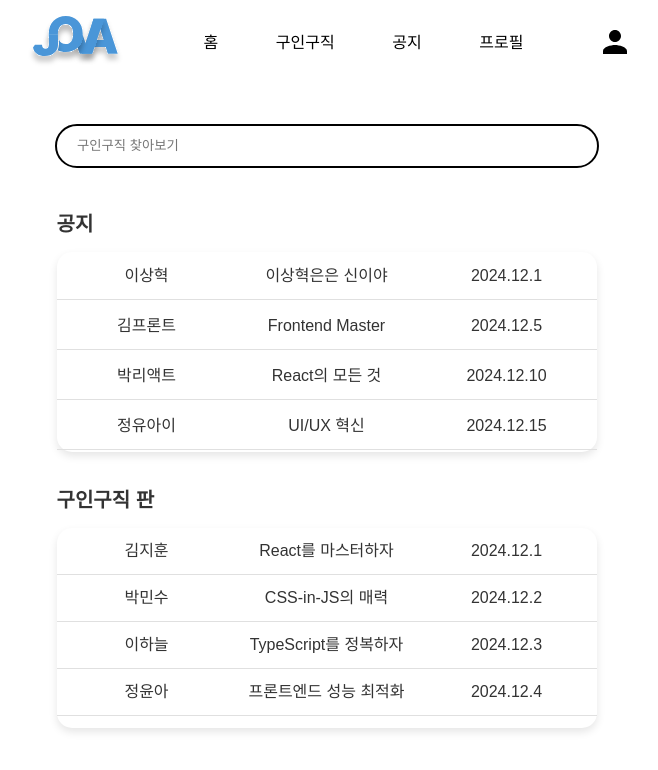
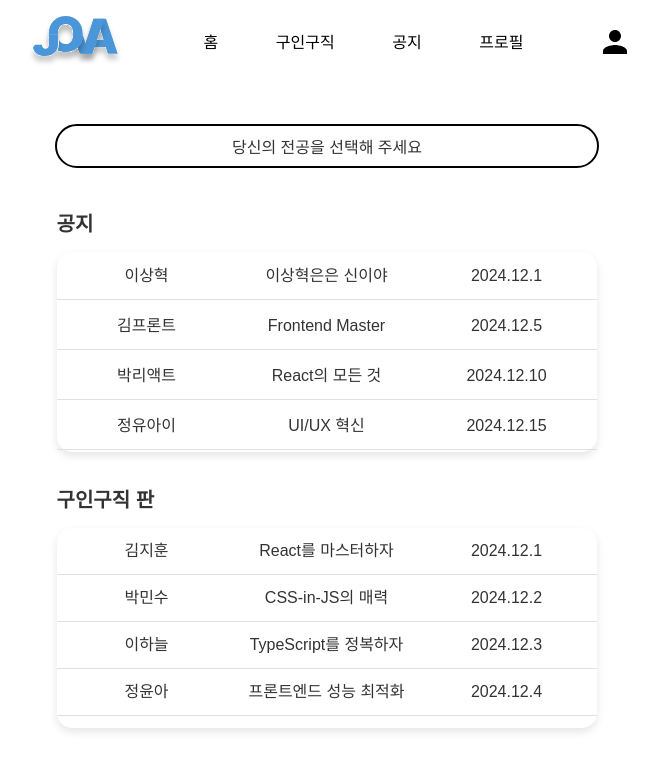
Before and after one commit to IdeaFestival-JOVA/JOVA-client-V0.5, a React (Vite) app: page / in a window 1280 px wide. Shown: the top 770 px of the page, without its empty margins (313-971 px from the left). Built offline with nearby package versions, Linux system fonts and the light colour scheme; a web font is replaced by a local one.

Commit message:
hover시 색상 변경경

```diff
--- a/src/page/Home/Filter.tsx
+++ b/src/page/Home/Filter.tsx
@@ -8,21 +8,29 @@ const FilterWrapper = styled.div`
   display: flex;
   justify-content: center;
   align-items: center;
+
+  &:hover {
+    background-color: #f9f9f9;
+  }
 `;
 
-const Filter = styled.input`
-    width:500px;
-    height:30px;
-    border:0;
+const Filter = styled.div`
+  width: 500px;
+  height: 30px;
+  border: 0;
+  display: flex;
+  justify-content: center;
+  align-items: center;
 
-    &:focus {
-        outline: none;
+  &:focus {
+    outline: none;
+  }
 `;
 function FilterBar() {
   return (
     <>
       <FilterWrapper>
-        <Filter type="text" placeholder="구인구직 찾아보기"></Filter>
+        <Filter>당신의 전공을 선택해 주세요 </Filter>
       </FilterWrapper>
     </>
   );
```
